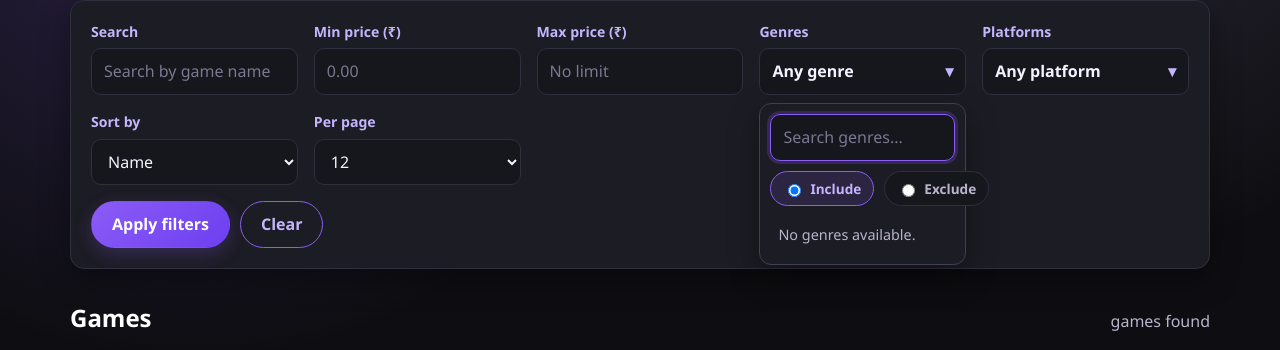
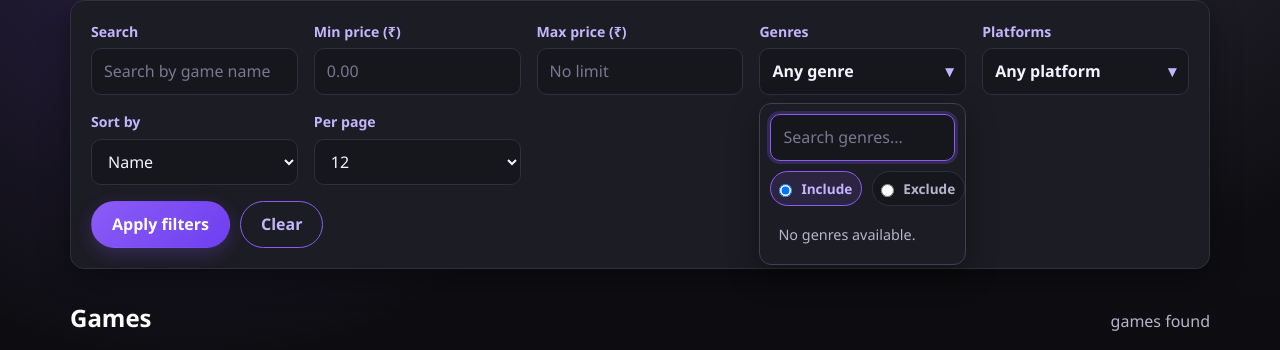
Before and after one commit to Kynetic-energy/GameVault, a Flask app: template templates/index.html in a window 1280 px wide, after a click that opens the changed part. Shown: the part 211-561 px from the top of the page. Run offline with Flask 3, Linux system fonts and the light colour scheme; the template is opened without the code that fills it, so the values that code supplies are empty; some libraries are stand-ins or nearby versions.

Commit message:
Fix padding for genre and platforms multiselect options

```diff
--- a/static/style.css
+++ b/static/style.css
@@ -357,7 +357,8 @@ textarea:focus {
     background: var(--bg-soft);
     border: 1px solid var(--border);
     border-radius: 999px;
-    padding: 6px 12px;
+    padding: 6px 9px;
+    padding-left: 3px;
     color: var(--text-muted);
     font-size: 0.85rem;
     cursor: pointer;
```
